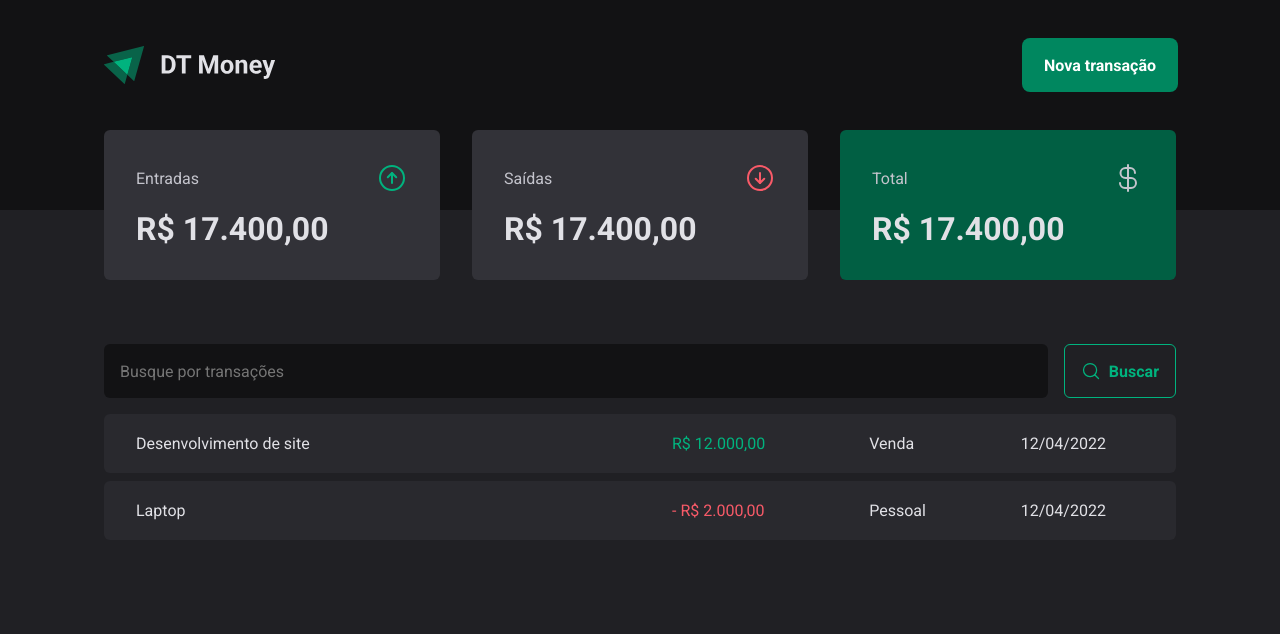
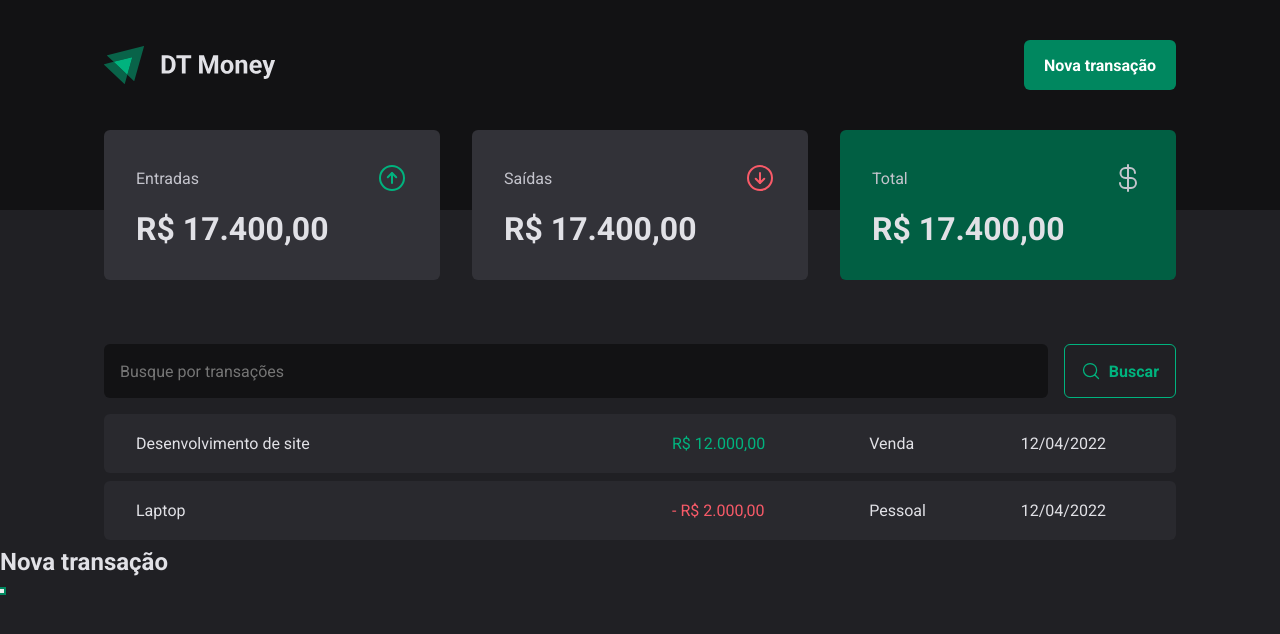
Before and after one commit to igorct1/03-ignite-dt-money, a React (Vite) app: page / in a window 1280 px wide. Both pictures are taken after a click on the button "Nova transação". Shown: the top 634 px of the page. Built offline with nearby package versions, Linux system fonts and the light colour scheme.

Commit message:
feat: modal structure with radiuix component

```diff
--- a/package.json
+++ b/package.json
@@ -11,6 +11,7 @@
     "preview": "vite preview"
   },
   "dependencies": {
+    "@radix-ui/react-dialog": "^1.0.4",
     "@types/styled-components": "^5.1.26",
     "phosphor-react": "^1.4.1",
     "react": "^18.2.0",
--- a/src/components/Header/index.tsx
+++ b/src/components/Header/index.tsx
@@ -1,5 +1,6 @@
 import { HeaderContainer, HeaderContent, NewTransactionButton } from './styles'
 import logo from '../../assets/logo.svg'
+import * as Dialog from '@radix-ui/react-dialog'
 
 export function Header() {
   return (
@@ -7,7 +8,24 @@ export function Header() {
       <HeaderContent>
         <img src={logo} alt="" />
 
-        <NewTransactionButton>Nova transação</NewTransactionButton>
+        <Dialog.Root>
+          {/* utilizamos o asChild para dizer para esse componente utilizar o button abaixo como trigger */}
+          <Dialog.Trigger asChild>
+            <NewTransactionButton>Nova transação</NewTransactionButton>
+          </Dialog.Trigger>
+
+          <Dialog.Portal>
+            {/* background escuro */}
+            <Dialog.Overlay />
+            {/* conteudo */}
+            <Dialog.Content>
+              <Dialog.Title>Nova transação</Dialog.Title>
+
+              {/* fechar modal */}
+              <Dialog.Close />
+            </Dialog.Content>
+          </Dialog.Portal>
+        </Dialog.Root>
       </HeaderContent>
     </HeaderContainer>
   )
```
Also changed, not shown: 1 other file (tests, documents, lock files or other folders).
